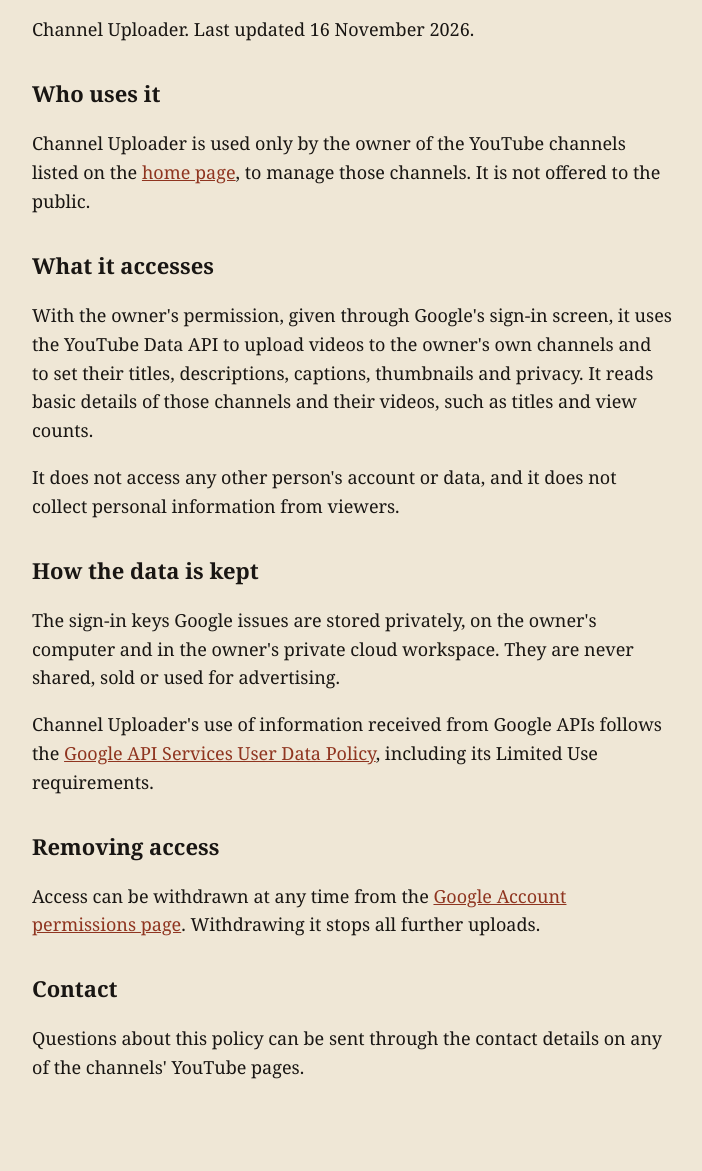
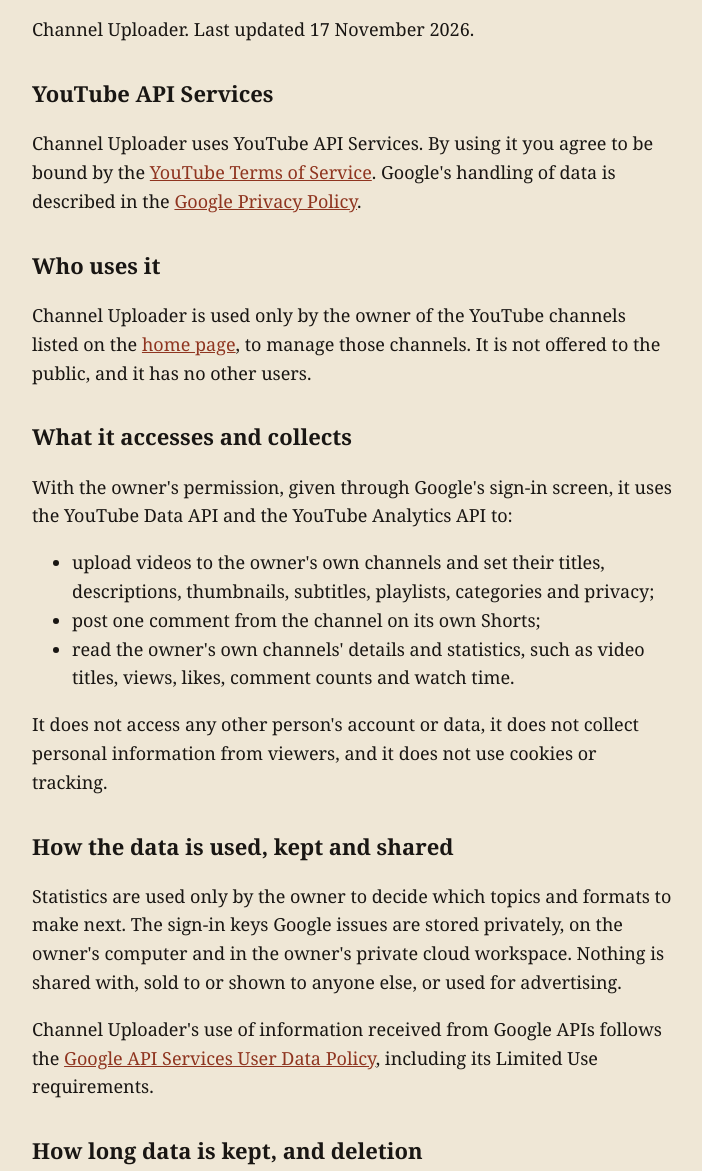
Before and after one commit to jdela141252-lab/channel-uploader, a plain HTML site: page privacy.html in a window 1280 px wide. Shown: the part 89-1260 px from the top of the page, without its empty margins (288-990 px from the left). Before the commit the page ends 1237 px from the top, so only its background shows below. Drawn offline with Linux system fonts and the light colour scheme.

Commit message:
Privacy policy and new terms page cover YouTube API Services, data retention and deletion
Co-Authored-By: Claude Opus 5.5 <noreply@anthropic.com>

```diff
--- a/privacy.html
+++ b/privacy.html
@@ -16,21 +16,32 @@
 <body>
 <main>
   <h1>Privacy policy</h1>
-  <p>Channel Uploader. Last updated 16 November 2026.</p>
+  <p>Channel Uploader. Last updated 17 November 2026.</p>
+
+  <h2>YouTube API Services</h2>
+  <p>Channel Uploader uses YouTube API Services. By using it you agree to be bound by the <a href="https://www.youtube.com/t/terms">YouTube Terms of Service</a>. Google's handling of data is described in the <a href="https://policies.google.com/privacy">Google Privacy Policy</a>.</p>
 
   <h2>Who uses it</h2>
-  <p>Channel Uploader is used only by the owner of the YouTube channels listed on the <a href="index.html">home page</a>, to manage those channels. It is not offered to the public.</p>
+  <p>Channel Uploader is used only by the owner of the YouTube channels listed on the <a href="index.html">home page</a>, to manage those channels. It is not offered to the public, and it has no other users.</p>
 
-  <h2>What it accesses</h2>
-  <p>With the owner's permission, given through Google's sign-in screen, it uses the YouTube Data API to upload videos to the owner's own channels and to set their titles, descriptions, captions, thumbnails and privacy. It reads basic details of those channels and their videos, such as titles and view counts.</p>
-  <p>It does not access any other person's account or data, and it does not collect personal information from viewers.</p>
+  <h2>What it accesses and collects</h2>
+  <p>With the owner's permission, given through Google's sign-in screen, it uses the YouTube Data API and the YouTube Analytics API to:</p>
+  <ul>
+    <li>upload videos to the owner's own channels and set their titles, descriptions, thumbnails, subtitles, playlists, categories and privacy;</li>
+    <li>post one comment from the channel on its own Shorts;</li>
+    <li>read the owner's own channels' details and statistics, such as video titles, views, likes, comment counts and watch time.</li>
+  </ul>
+  <p>It does not access any other person's account or data, it does not collect personal information from viewers, and it does not use cookies or tracking.</p>
 
-  <h2>How the data is kept</h2>
-  <p>The sign-in keys Google issues are stored privately, on the owner's computer and in the owner's private cloud workspace. They are never shared, sold or used for advertising.</p>
+  <h2>How the data is used, kept and shared</h2>
+  <p>Statistics are used only by the owner to decide which topics and formats to make next. The sign-in keys Google issues are stored privately, on the owner's computer and in the owner's private cloud workspace. Nothing is shared with, sold to or shown to anyone else, or used for advertising.</p>
   <p>Channel Uploader's use of information received from Google APIs follows the <a href="https://developers.google.com/terms/api-services-user-data-policy">Google API Services User Data Policy</a>, including its Limited Use requirements.</p>
 
+  <h2>How long data is kept, and deletion</h2>
+  <p>Statistics (views, likes, comment counts, watch time) are kept for up to 36 months for trend reports, as YouTube's policies allow. Other data from the API, such as video titles, is refreshed or deleted within 30 days. When access is withdrawn, the stored sign-in keys and all stored API data are deleted within 30 days.</p>
+
   <h2>Removing access</h2>
-  <p>Access can be withdrawn at any time from the <a href="https://myaccount.google.com/permissions">Google Account permissions page</a>. Withdrawing it stops all further uploads.</p>
+  <p>Access can be withdrawn at any time from the <a href="https://security.google.com/settings/security/permissions">Google security settings page</a>. Withdrawing it stops all further uploads and reads.</p>
 
   <h2>Contact</h2>
   <p>Questions about this policy can be sent through the contact details on any of the channels' YouTube pages.</p>
```
Also changed, not shown: index.html (+6 -2 lines), terms.html (added, +37 -0 lines).
